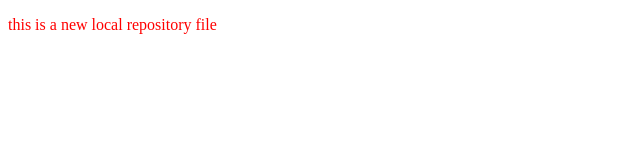
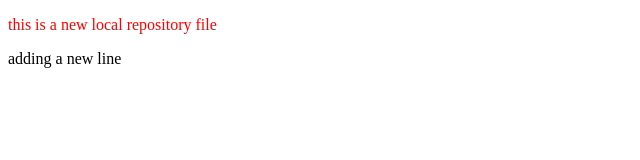
Before and after one commit to subrata043/localrepo, a plain HTML site: page index.html in a window 1280 px wide. Shown: the full height of the page, 0-640 px from the left. Drawn offline with Linux system fonts and the light colour scheme.

Commit message:
added a new line

```diff
--- a/index.html
+++ b/index.html
@@ -7,5 +7,7 @@
 </head>
 <body>
     <p style="color: red;">this is a new local repository file</p>
+    <p>adding a new line
+    </p>
 </body>
 </html>
```
